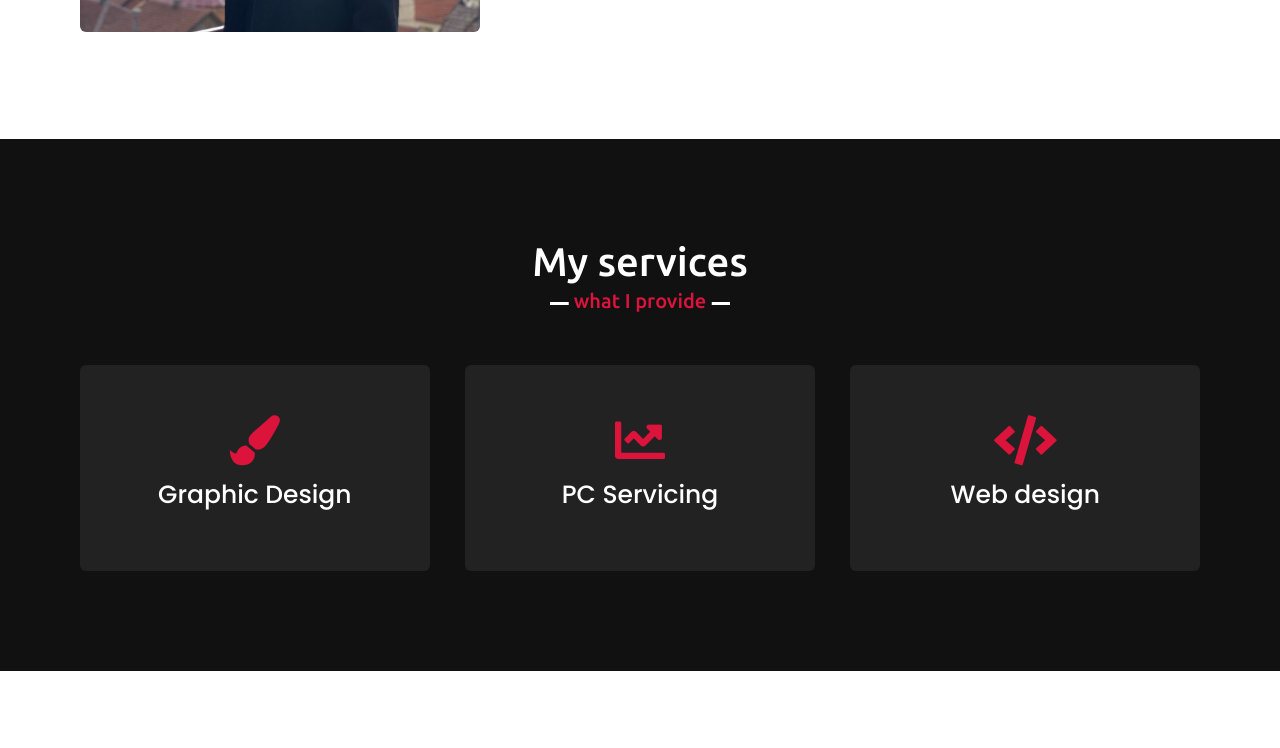
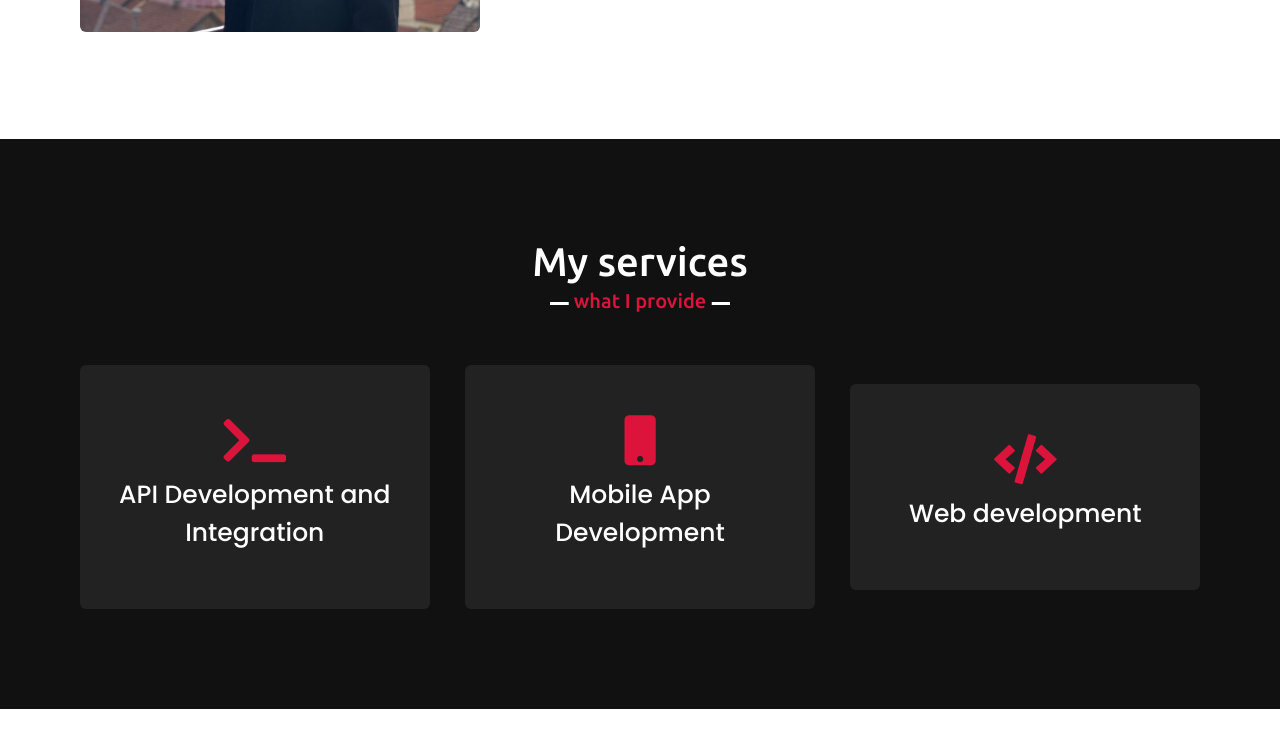
Before and after one commit to jasircolovic/jasircolovic.github.io, a plain HTML site: page index.html in a window 1280 px wide. Shown: the part 1394-2142 px from the top of the page. Drawn offline with nearby package versions, Linux system fonts and the light colour scheme.

Commit message:
Update index.html

```diff
--- a/index.html
+++ b/index.html
@@ -70,20 +70,20 @@ engineering from my high school studies.<br> This unique blend of skills allows
             <div class="serv-content">
                 <div class="card">
                     <div class="box">
-                        <i class="fas fa-paint-brush"></i>
-                        <div class="text">Graphic Design</div>
+                        <i class="fas fa-terminal"></i>
+                        <div class="text">API Development and Integration</div>
                     </div>
                 </div>
                 <div class="card">
                     <div class="box">
-                        <i class="fas fa-chart-line"></i>
-                        <div class="text">PC Servicing</div>
+                        <i class="fas fa-mobile"></i>
+                        <div class="text">Mobile App Development</div>
                     </div>
                 </div>
                 <div class="card">
                     <div class="box">
                         <i class="fas fa-code"></i>
-                        <div class="text">Web design</div>
+                        <div class="text">Web development</div>
                     </div>
                 </div>
                </div>
```
